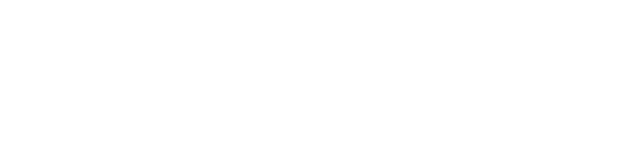
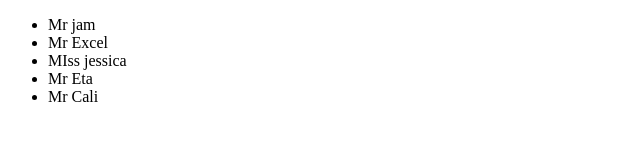
Before and after one commit to ExcelDurant/class-practice, a plain HTML site: page index.html in a window 1280 px wide. Shown: the whole page, without its empty margins (0-640 px from the left). Drawn offline with Linux system fonts and the light colour scheme.

Commit message:
jams commit
names of noice guy

```diff
--- a/index.html
+++ b/index.html
@@ -8,7 +8,11 @@
 <body>
 
     <ul>
-
+       <li>Mr jam</li>
+        <li>Mr Excel</li>
+        <li>MIss jessica</li>
+        <li>Mr Eta</li>
+        <li>Mr Cali</li>
     </ul>
 </body>
 </html>
```
